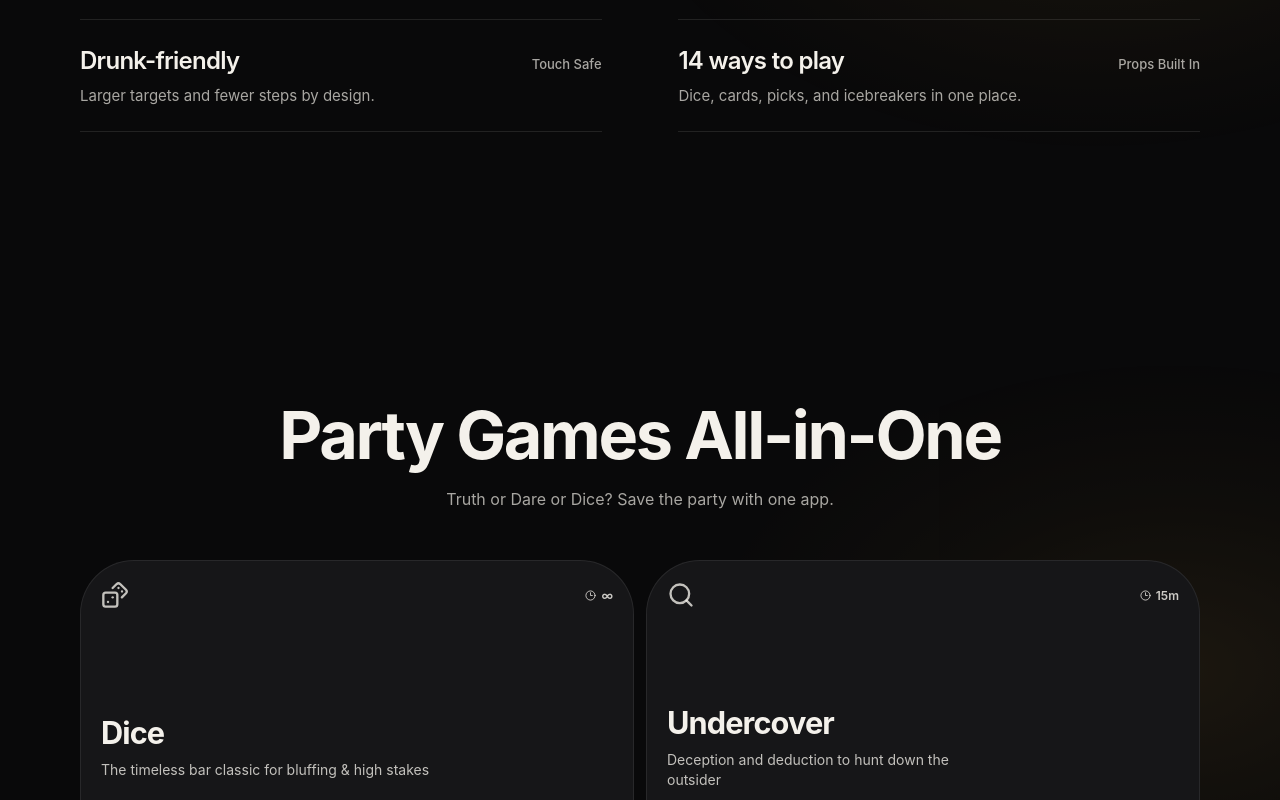
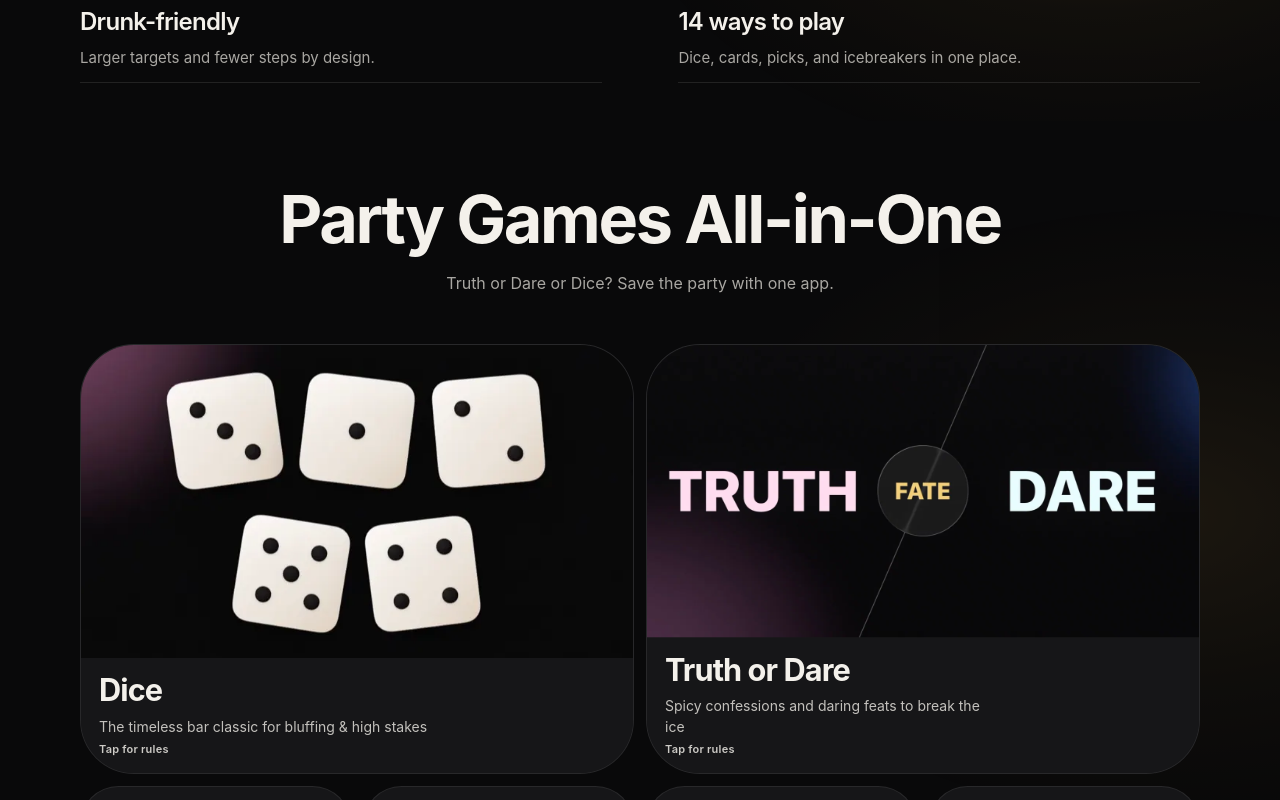
Before and after one commit to waittim/chugchug-site, a React (Vite) app: page / in a window 1280 px wide. Shown: the part 1220-2020 px from the top of the page. Built offline with nearby package versions, Linux system fonts and the light colour scheme.

Commit message:
Enhance AppGlass component by introducing featured shots for games, updating layout for game cards, and improving CSS for better responsiveness. Adjust padding and aspect ratios in stylesheets to optimize visual presentation across various screen sizes.

```diff
--- a/src/AppGlass.jsx
+++ b/src/AppGlass.jsx
@@ -42,7 +42,22 @@ const DOWNLOAD_ANCHOR = '#download';
 const SCREEN_WIDTH = 750;
 const SCREEN_HEIGHT = 1630;
 
-const FEATURED_IDS = new Set(['undercover', 'dice']);
+const FEATURED_IDS = new Set(['dice', 'truth']);
+const FEATURED_SHOT_FILE = {
+  dice: 'dice',
+  truth: 'truthordare',
+};
+
+function featuredShot(gameId, baseUrl, isChinese) {
+  const file = FEATURED_SHOT_FILE[gameId];
+  if (!file) return null;
+  const folder = `${baseUrl}screenshot/${isChinese ? 'zh' : 'en'}/`;
+  return {
+    src: `${folder}${file}.jpeg`,
+    srcWebp: `${folder}${file}.webp`,
+    focus: gameId,
+  };
+}
 
 /** Homepage marquee: menu + every available game screenshot */
 const SCREENSHOT_REEL = [
@@ -103,6 +118,7 @@ const GameCardFace = ({
   name,
   currentText,
   isFeatured,
+  shot = null,
   hidden = false,
 }) => {
   const tagline = game.tagline?.[lang] ?? game.tagline?.zh ?? game.tagline?.en ?? '';
@@ -110,21 +126,39 @@ const GameCardFace = ({
     <span
       className={`game-card__face game-card__${side}${hidden ? ' game-card__face--hidden' : ''}`}
     >
-      {side === 'front' ? (
+      {side === 'front' && shot ? (
+        <>
+          <picture className={`game-card__shot game-card__shot--${shot.focus}`}>
+            <source srcSet={shot.srcWebp} type="image/webp" />
+            <img
+              src={shot.src}
+              alt=""
+              width={SCREEN_WIDTH}
+              height={SCREEN_HEIGHT}
+              draggable={false}
+              loading="lazy"
+              decoding="async"
+            />
+          </picture>
+          <span className="game-card__shot-copy">
+            <strong>{name}</strong>
+            {tagline && <p className="game-card__tagline">{tagline}</p>}
+            <span className="game-card__hint">{currentText.card_hint_front}</span>
+          </span>
+        </>
+      ) : side === 'front' ? (
         <>
           <div className="game-card__top">
             <span className="game-card__icon">
-              {React.cloneElement(game.icon, { size: isFeatured ? 28 : 22, className: '' })}
+              {React.cloneElement(game.icon, { size: isFeatured ? 22 : 18, className: '' })}
             </span>
+            <strong>{name}</strong>
             <span className="game-card__meta">
               <Clock3 size={11} aria-hidden="true" />
               <span>{duration}</span>
             </span>
           </div>
-          <div className="game-card__main">
-            <strong>{name}</strong>
-            {tagline && <p className="game-card__tagline">{tagline}</p>}
-          </div>
+          {tagline && <p className="game-card__tagline">{tagline}</p>}
           <span className="game-card__hint">{currentText.card_hint_front}</span>
         </>
       ) : (
@@ -150,6 +184,7 @@ const GameCard = ({
   currentText,
   duration,
   name,
+  shot = null,
   onFlipChange,
   reduceMotion,
 }) => {
@@ -383,6 +418,7 @@ const GameCard = ({
             name={name}
             currentText={currentText}
             isFeatured={isFeatured}
+            shot={shot}
           />
           <GameCardFace
             side="back"
@@ -393,6 +429,7 @@ const GameCard = ({
             name={name}
             currentText={currentText}
             isFeatured={isFeatured}
+            shot={shot}
           />
         </span>
       ) : (
@@ -409,6 +446,7 @@ const GameCard = ({
             name={name}
             currentText={currentText}
             isFeatured={isFeatured}
+            shot={shot}
           />
           <GameCardFace
             side="back"
@@ -418,6 +456,7 @@ const GameCard = ({
             name={name}
             currentText={currentText}
             isFeatured={isFeatured}
+            shot={shot}
           />
         </span>
       )}
@@ -1008,12 +1047,9 @@ const App = () => {
               <p>{currentText.highlights_intro}</p>
             </header>
             <ul className="feature-list">
-              {currentText.highlights.map(([title, body, tag]) => (
+              {currentText.highlights.map(([title, body]) => (
                 <li className="feature-row" key={title}>
-                  <div className="feature-row__head">
-                    <h3>{title}</h3>
-                    {tag && <span className="feature-row__tag">{tag}</span>}
-                  </div>
+                  <h3>{title}</h3>
                   <p>{body}</p>
                 </li>
               ))}
@@ -1053,6 +1089,7 @@ const App = () => {
                   currentText={currentText}
                   duration={duration}
                   name={name}
+                  shot={isFeatured ? featuredShot(game.id, baseUrl, isChinese) : null}
                   onFlipChange={setCardFlipped}
                   reduceMotion={reduceMotion}
                 />
--- a/src/styles/game-cards.css
+++ b/src/styles/game-cards.css
@@ -1,5 +1,5 @@
 .games-section {
-  padding: clamp(6rem, 12vw, 10rem) 1.25rem;
+  padding: clamp(2.5rem, 5vw, 4rem) 1.25rem clamp(4.5rem, 8vw, 7rem);
 }
 
 .games-header {
@@ -47,7 +47,7 @@
 .game-card {
   --accent: rgba(244, 241, 235, 0.78);
   position: relative;
-  aspect-ratio: 1 / 1.04;
+  aspect-ratio: 1.95 / 1;
   padding: 0;
   border: 0;
   border-radius: var(--radius-card);
@@ -77,10 +77,74 @@
 
 .game-card--featured {
   grid-column: span 2;
-  aspect-ratio: 1.55 / 1;
-  min-height: 220px;
+  height: 430px;
+  aspect-ratio: auto;
   border-radius: var(--radius-card-large);
   corner-shape: var(--corner-card);
+}
+
+.game-card--featured .game-card__front {
+  display: flex;
+  flex-direction: column;
+  gap: 0;
+  padding: 0;
+}
+
+.game-card__shot {
+  flex: 1 1 auto;
+  width: auto;
+  height: auto;
+  min-height: 0;
+  display: block;
+  overflow: hidden;
+}
+
+.game-card__shot img {
+  width: 100%;
+  height: 100%;
+  object-fit: cover;
+  object-position: center center;
+  display: block;
+  border-radius: 0;
+}
+
+.game-card__shot--dice img {
+  object-position: center 53%;
+}
+
+.game-card__shot--truth {
+  container-type: size;
+  position: relative;
+}
+
+.game-card__shot--truth img {
+  position: absolute;
+  top: 50%;
+  left: 50%;
+  width: 100cqh;
+  height: 100cqw;
+  max-width: none;
+  max-height: none;
+  object-fit: cover;
+  object-position: center center;
+  transform: translate(-50%, -50%) rotate(-90deg);
+}
+
+.game-card__shot-copy {
+  display: block;
+  flex: 0 0 auto;
+  min-width: 0;
+  padding: 14px 18px 16px;
+  background: #161618;
+}
+
+.game-card__shot-copy .game-card__tagline {
+  margin-top: 4px;
+}
+
+.game-card__shot-copy .game-card__hint {
+  position: static;
+  margin-top: 8px;
 }
 
 .game-card__inner {
@@ -149,7 +213,7 @@
 .game-card__top {
   display: flex;
   align-items: center;
-  justify-content: space-between;
+  gap: 10px;
   width: 100%;
 }
 
@@ -172,16 +236,9 @@
   font-weight: 600;
 }
 
-.game-card__main {
-  flex: 1;
-  display: flex;
-  flex-direction: column;
-  justify-content: center;
-  padding: 12px 0 8px;
-}
-
 .game-card__front strong {
-  display: block;
+  flex: 0 1 auto;
+  min-width: 0;
   font-size: clamp(17px, 1.6vw, 21px);
   font-weight: 650;
   letter-spacing: -0.025em;
@@ -194,7 +251,7 @@
 }
 
 .game-card__tagline {
-  margin: 6px 0 0;
+  margin: 12px 0 0;
   font-size: 13px;
   line-height: 1.45;
   color: var(--muted);
@@ -213,6 +270,10 @@
 }
 
 .game-card__hint {
+  position: absolute;
+  left: 20px;
+  right: 20px;
+  bottom: 16px;
   color: var(--muted);
   font-size: 11px;
   font-weight: 600;
@@ -274,8 +335,8 @@
 
   .game-card--featured {
     grid-column: span 3;
-    aspect-ratio: 2.1 / 1;
-    min-height: 180px;
+    height: auto;
+    aspect-ratio: 1.45 / 1;
   }
 }
 
@@ -291,13 +352,26 @@
   }
 
   .game-card {
-    aspect-ratio: 0.92;
+    aspect-ratio: 1.05 / 1;
   }
 
   .game-card--featured {
     grid-column: span 2;
-    aspect-ratio: 1.45 / 1;
-    min-height: 160px;
+    height: auto;
+    aspect-ratio: 1.12 / 1;
+  }
+
+  .game-card--featured .game-card__front {
+    display: flex;
+    padding: 0;
+    gap: 0;
+  }
+
+  .game-card__shot,
+  .game-card__shot img {
+    width: 100%;
+    height: 100%;
+    max-width: none;
   }
 
   .game-card__face {
@@ -305,6 +379,12 @@
     background: #161618;
     backdrop-filter: none;
     -webkit-backdrop-filter: none;
+  }
+
+  .game-card__hint {
+    left: 16px;
+    right: 16px;
+    bottom: 12px;
   }
 
   .game-card__rules {
--- a/src/styles/home.css
+++ b/src/styles/home.css
@@ -14,7 +14,7 @@
 
 .hero-section {
   min-height: 100dvh;
-  padding: 6rem 0 0;
+  padding: 8.75rem 0 0;
   display: flex;
   flex-direction: column;
   justify-content: flex-start;
@@ -51,7 +51,7 @@
   font-size: clamp(64px, 11vw, 148px);
   font-weight: 800;
   letter-spacing: -0.04em;
-  line-height: 0.86;
+  line-height: 1;
 }
 
 .hero-title__ghost {
@@ -255,7 +255,7 @@
 }
 
 .experience-section {
-  padding: clamp(4.5rem, 8vw, 7.5rem) 1.25rem clamp(5rem, 9vw, 8rem);
+  padding: clamp(4.5rem, 8vw, 6.5rem) 1.25rem clamp(1.5rem, 3vw, 2.5rem);
 }
 
 .section-stack {
@@ -264,12 +264,12 @@
 }
 
 .section-intro {
-  margin-bottom: 48px;
+  margin-bottom: 28px;
   text-align: center;
 }
 
 .section-intro h2 {
-  margin: 0 auto 16px;
+  margin: 0 auto 32px;
   max-width: 18ch;
   color: var(--paper);
   font-size: clamp(38px, 5.2vw, 64px);
@@ -297,16 +297,8 @@
 }
 
 .feature-row {
-  padding: 26px 0 24px;
+  padding: 14px 0 12px;
   border-bottom: 1px solid var(--line);
-}
-
-.feature-row__head {
-  display: flex;
-  flex-wrap: wrap;
-  align-items: baseline;
-  justify-content: space-between;
-  gap: 6px 16px;
 }
 
 .feature-row h3 {
@@ -318,18 +310,12 @@
   line-height: 1.25;
 }
 
-.feature-row__tag {
-  color: var(--muted);
-  font-size: 13px;
-  font-weight: 550;
-}
-
 .feature-row p {
-  margin: 8px 0 0;
+  margin: 10px 0 0;
   max-width: 42ch;
   color: var(--muted);
   font-size: 15px;
-  line-height: 1.55;
+  line-height: 1.5;
 }
 
 @media (max-width: 680px) {
@@ -515,7 +501,7 @@
 @media (max-width: 680px) {
   .hero-section {
     height: auto;
-    padding: 6.5rem 0 0;
+    padding: 7.75rem 0 0;
     min-height: auto;
     overflow: visible;
   }
@@ -524,7 +510,7 @@
     flex-direction: column;
     gap: 0;
     font-size: clamp(56px, 18vw, 88px);
-    line-height: 0.88;
+    line-height: 0.96;
   }
 
   .hero-title__ghost {
```
